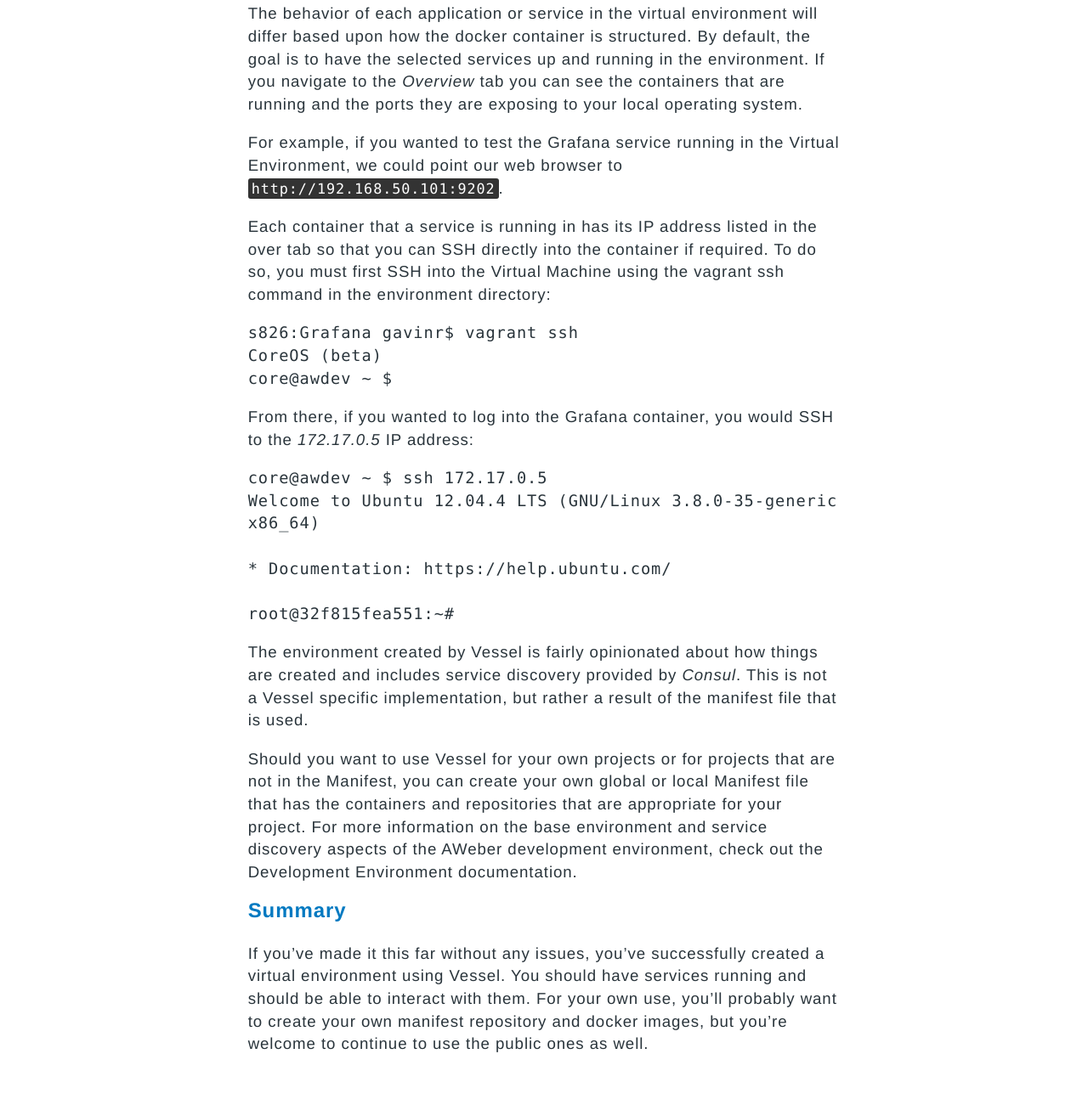
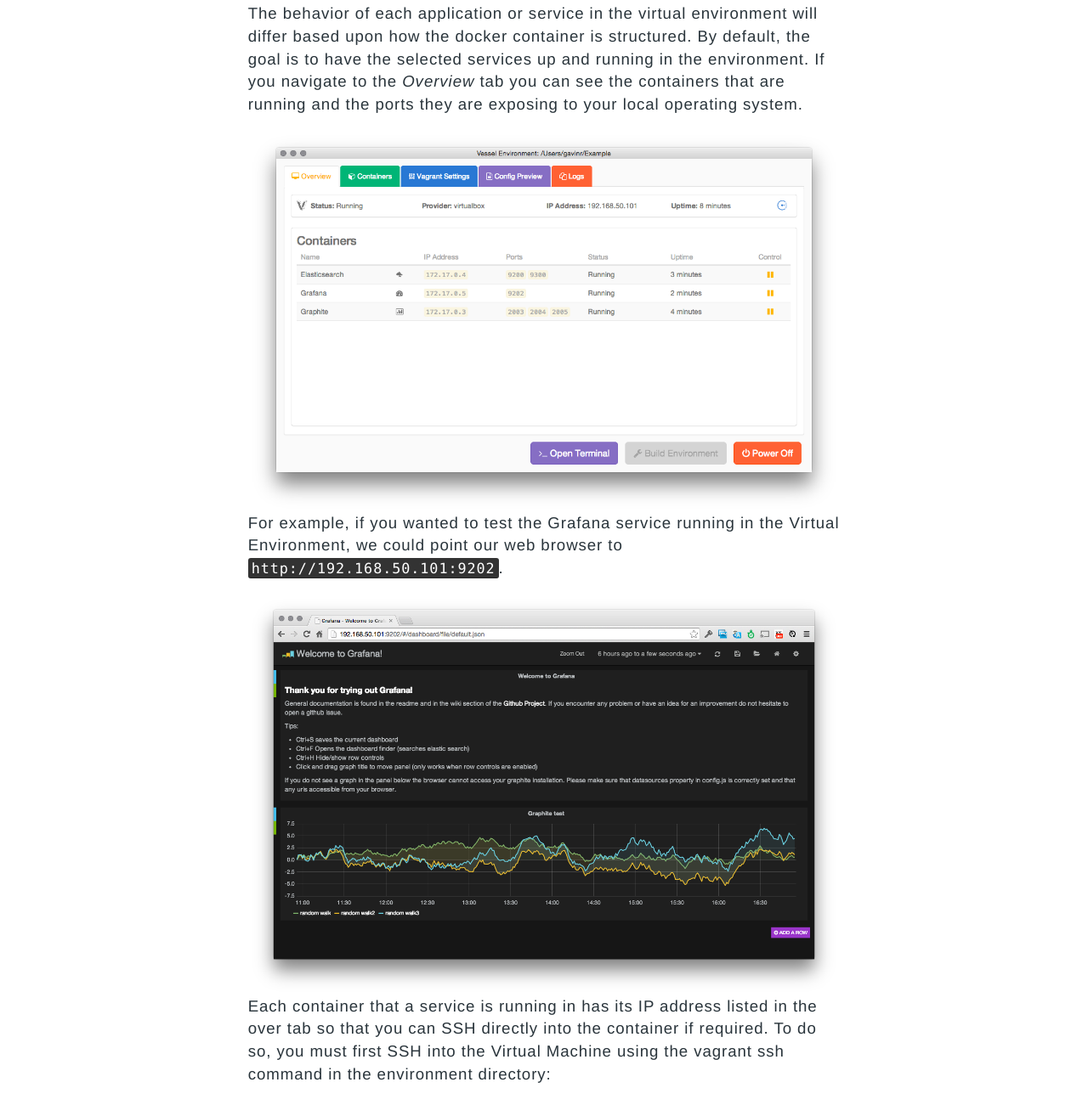
Before and after one commit to awvessel/awvessel.github.io, a website: page getting-started.html in a window 1280 px wide. Shown: the part 6294-7588 px from the top of the page at 85% size. Drawn offline with nearby package versions, Linux system fonts and the light colour scheme.

Commit message:
Additional screenshots

```diff
--- a/getting-started.html
+++ b/getting-started.html
@@ -103,7 +103,12 @@
         <h4>Working in your Virtual Environment</h4>
         <p>The behavior of each application or service in the virtual environment will differ based upon how the docker container is structured. By default, the goal is to have the selected services up and running in the environment. If you navigate to the <em>Overview</em> tab you can see the containers that are running and the ports they are exposing to your local operating system.</p>
 
+        <img src="img/Screenshots/Guide/9-overview.png" alt="VM Overview" class="img-responsive">
+
         <p>For example, if you wanted to test the Grafana service running in the Virtual Environment, we could point our web browser to <kbd>http://192.168.50.101:9202</kbd>.</p>
+
+        <img src="img/Screenshots/Guide/10-grafana.png" alt="Containerized Grafana" class="img-responsive">
+
         <p>Each container that a service is running in has its IP address listed in the over tab so that you can SSH directly into the container if required. To do so, you must first SSH into the Virtual Machine using the vagrant ssh command in the environment directory:</p>
         <p><samp>
           s826:Grafana gavinr$ vagrant ssh<br>
```
Also changed, not shown: img/Screenshots/Guide/10-grafana.png (added), img/Screenshots/Guide/9-overview.png (added).
